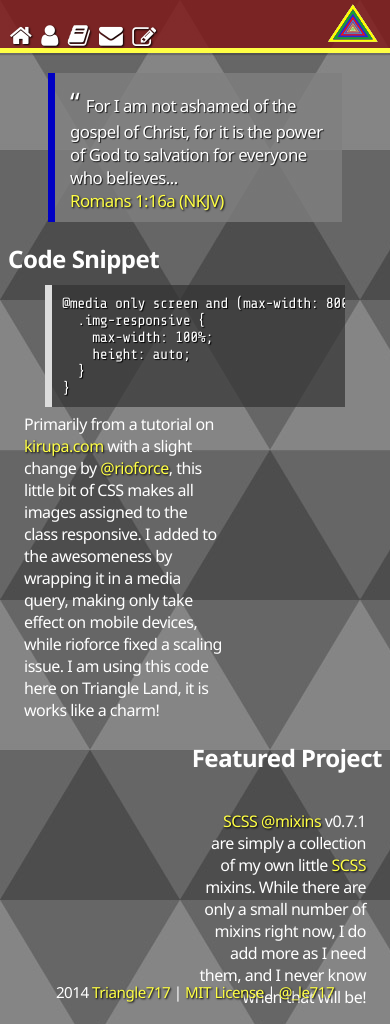
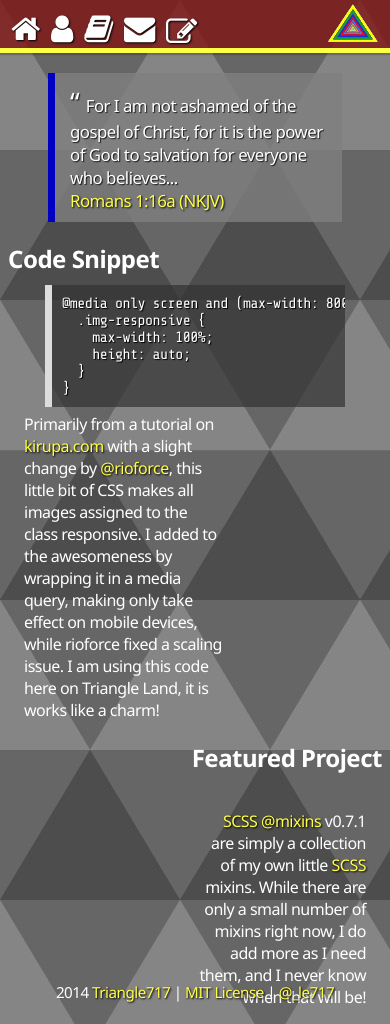
Before and after one commit to le717/le717.github.io, a Jekyll site: the page built from index.html, in a window 390 px wide and 1024 px high. Built offline with Jekyll 4.4.1, drawn with Linux system fonts in a browser that asks for light colours; nearby versions of some CDN libraries.

Commit message:
Mobile icons [ci skip]

```diff
--- a/css/screen.scss
+++ b/css/screen.scss
@@ -27,9 +27,8 @@
 @media only screen and (max-width: 720px) {
   .navbar {
     .navbar-icon {
-      font-size: 1.3em;
+      font-size: 1.7em;
       margin-top: 0.1em;
-      margin-top: 0.6em;
     }
     .navbar-text { display: none; }
   }
```
